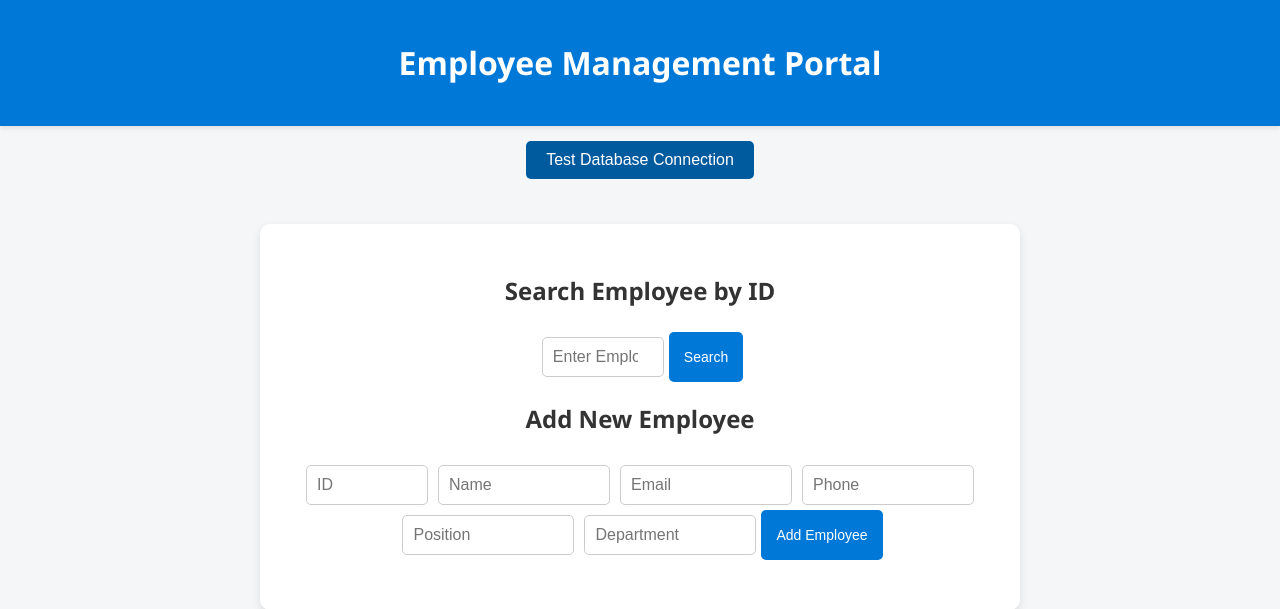
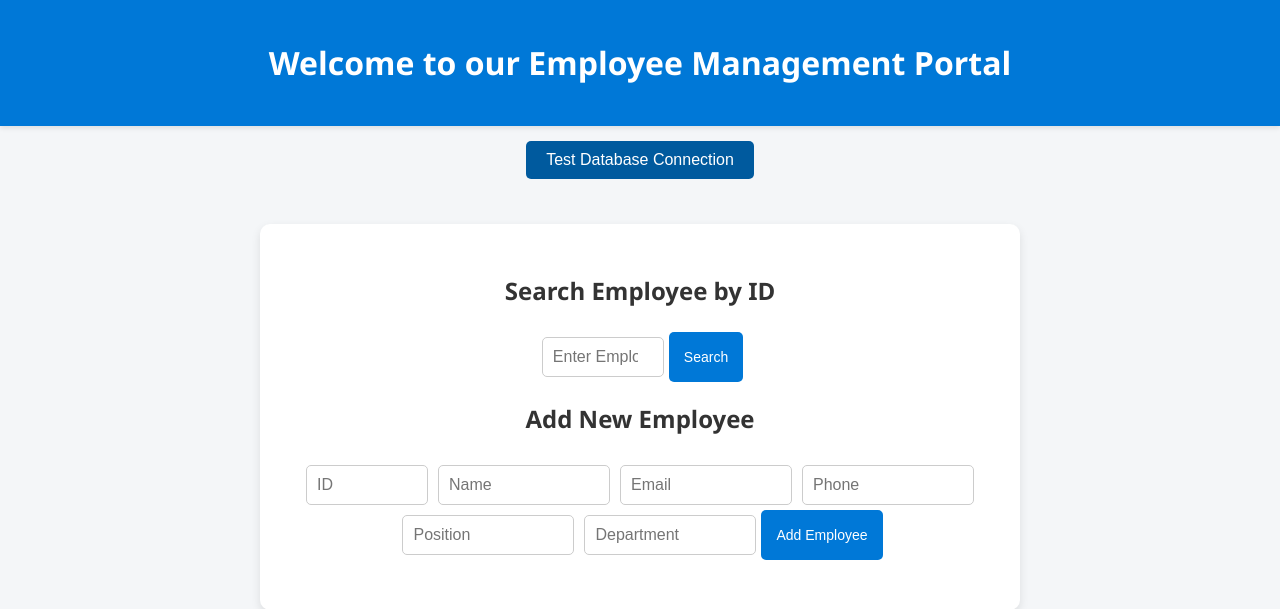
Before and after one commit to Faruk1301/todo-flask-app, a Flask app: page / in a window 1280 px wide. Shown: the top 609 px of the page. Run offline with Flask 3, Linux system fonts and the light colour scheme.

Commit message:
Update index.html

```diff
--- a/templates/index.html
+++ b/templates/index.html
@@ -134,7 +134,7 @@
 </head>
 <body>
     <header>
-        <h1>Employee Management Portal</h1>
+        <h1>Welcome to our Employee Management Portal</h1>
     </header>
 
     <nav>
```
